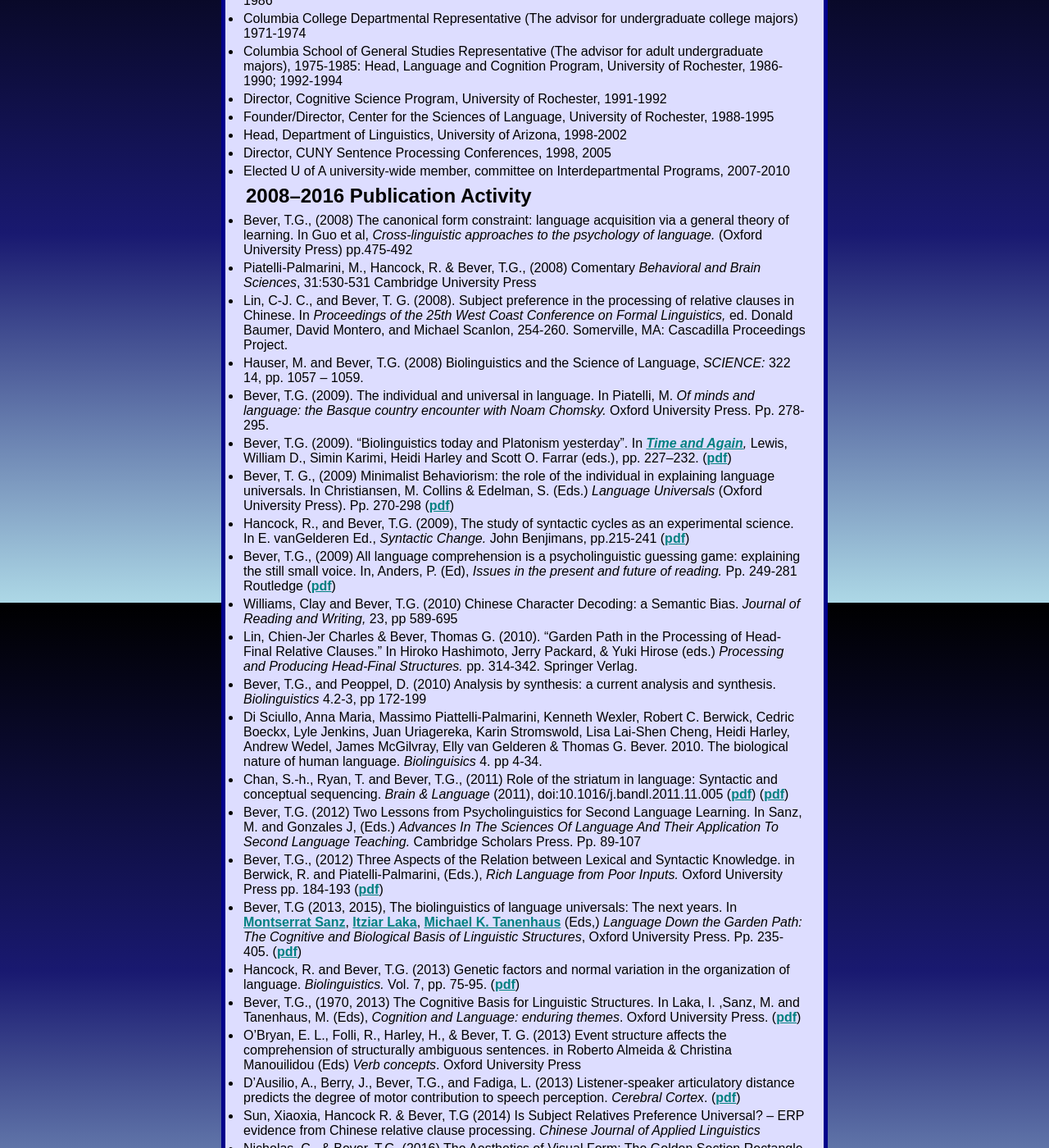
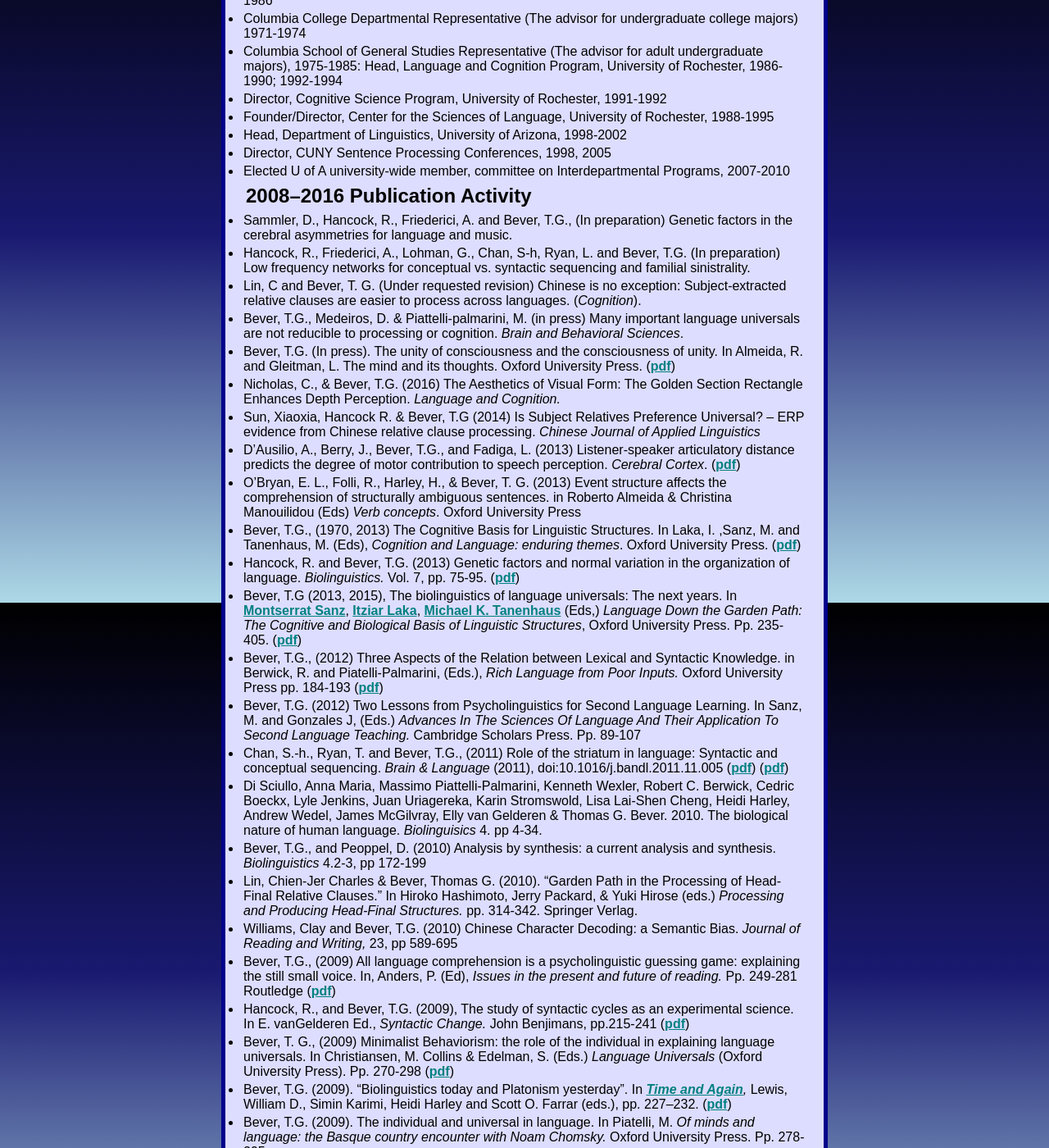
Before and after one commit to coglanglab/coglanglab.github.io, a Jekyll site: the page built from papers.md, in a window 1280 px wide and 1400 px high, scrolled down 1065 px. Shown: the whole window at 82% size. Built offline with Jekyll 4.4.1, drawn with Linux system fonts in a browser that asks for light colours; our own code applies the rules of GitHub Pages for plain Markdown files; some of the changed text lies outside the part shown.

Commit message:
order change

```diff
--- a/papers.md
+++ b/papers.md
@@ -69,73 +69,35 @@ Teaching Experience
 2008–2016 Publication Activity
 ------------------------------
 
--   Bever, T.G., (2008) The canonical form constraint: language
-    acquisition via a general theory of learning. In Guo et al,
-    *Cross-linguistic approaches to the psychology of language.* (Oxford
-    University Press) pp.475-492
--   Piatelli-Palmarini, M., Hancock, R. & Bever, T.G., (2008) Comentary
-    *Behavioral and Brain Sciences*, 31:530-531 Cambridge University
-    Press
--   Lin, C-J. C., and Bever, T. G. (2008). Subject preference in the
-    processing of relative clauses in Chinese. In *Proceedings of the
-    25th West Coast Conference on Formal Linguistics,* ed. Donald
-    Baumer, David Montero, and Michael Scanlon, 254-260. Somerville, MA:
-    Cascadilla Proceedings Project.
--   Hauser, M. and Bever, T.G. (2008) Biolinguistics and the Science of
-    Language, *SCIENCE:* 322 14, pp. 1057 – 1059.
--   Bever, T.G. (2009). The individual and universal in language. In
-    Piatelli, M. *Of minds and language: the Basque country encounter
-    with Noam Chomsky.* Oxford University Press. Pp. 278-295.
+
+-   Sammler, D., Hancock, R., Friederici, A. and Bever, T.G., (In preparation) Genetic factors in the cerebral asymmetries for language and music.
+-   Hancock, R., Friederici, A., Lohman, G., Chan, S-h, Ryan, L. and Bever, T.G. (In preparation) Low frequency networks for conceptual vs. syntactic sequencing and familial sinistrality.
+-   Lin, C and Bever, T. G. (Under requested revision) Chinese is no exception: Subject-extracted relative clauses are easier to process across languages. (*Cognition*).
+-   Bever, T.G., Medeiros, D. & Piattelli-palmarini, M. (in press) Many important language universals are not reducible to processing or cognition. *Brain and Behavioral Sciences*.
+-   Bever, T.G. (In press). The unity of consciousness and the consciousness of unity. In Almeida, R. and Gleitman, L. The mind and its thoughts. Oxford University Press. ([pdf](articles/fodorschriftSept6.pdf))
+-   Nicholas, C., & Bever, T.G. (2016) The Aesthetics of Visual Form: The Golden Section Rectangle Enhances Depth Perception. *Language and Cognition.*
+-   Sun, Xiaoxia, Hancock R. & Bever, T.G (2014) Is Subject Relatives Preference Universal? – ERP evidence from Chinese relative clause processing. *Chinese Journal of Applied Linguistics*
+-   D'Ausilio, A., Berry, J., Bever, T.G., and Fadiga, L. (2013) Listener-speaker articulatory distance predicts the degree of motor contribution to speech perception. *Cerebral Cortex*. ([pdf](articles/BartoliEtAl2013.pdf))
+-   O'Bryan, E. L., Folli, R., Harley, H., & Bever, T. G. (2013) Event structure affects the comprehension of structurally ambiguous sentences. in Roberto Almeida & Christina Manouilidou (Eds) *Verb concepts*. Oxford University Press
+-   Bever, T.G., (1970, 2013) The Cognitive Basis for Linguistic Structures. In Laka, I. ,Sanz, M. and Tanenhaus, M. (Eds), *Cognition and Language: enduring themes*. Oxford University Press. ([pdf](articles/Bever_1970_2013_Cognitive_Basis_for_Linguistic_Structures.pdf))
+-   Hancock, R. and Bever, T.G. (2013) Genetic factors and normal variation in the organization of language. *Biolinguistics.* Vol. 7, pp. 75-95. ([pdf](articles/HancockBeverBiolinguistics.pdf))
+-   Bever, T.G (2013, 2015), The biolinguistics of language universals: The next years. In [Montserrat Sanz](http://www.amazon.com/s/ref=dp_byline_sr_book_1?ie=UTF8&field-author=Montserrat+Sanz&search-alias=books&text=Montserrat+Sanz&sort=relevancerank), [Itziar Laka](http://www.amazon.com/s/ref=dp_byline_sr_book_2?ie=UTF8&field-author=Itziar+Laka&search-alias=books&text=Itziar+Laka&sort=relevancerank), [Michael K.  Tanenhaus](http://www.amazon.com/Michael-K.-Tanenhaus/e/B00J5YVECK/ref=dp_byline_cont_book_3) (Eds,) *Language Down the Garden Path: The Cognitive and Biological Basis of Linguistic Structures*, Oxford University Press. Pp.  235-405. ([pdf](articles/Chapter_22._Bever_TGB.pdf))
+-   Bever, T.G., (2012) Three Aspects of the Relation between Lexical and Syntactic Knowledge. in Berwick, R. and Piatelli-Palmarini, (Eds.), *Rich Language from Poor Inputs.* Oxford University Press pp. 184-193 ([pdf](articles/Bever_for_Carol_volume.pdf))
+-   Bever, T.G. (2012) Two Lessons from Psycholinguistics for Second Language Learning. In Sanz, M. and Gonzales J, (Eds.) *Advances In The Sciences Of Language And Their Application To Second Language Teaching.* Cambridge Scholars Press. Pp. 89-107
+-   Chan, S.-h., Ryan, T. and Bever, T.G., (2011) Role of the striatum in language: Syntactic and conceptual sequencing. *Brain & Language* (2011), doi:10.1016/j.bandl.2011.11.005 ([pdf](articles/Chan?.Bever.pdf)) ([pdf](articles/ChanEtAl2013.pdf))
+-   Di Sciullo, Anna Maria, Massimo Piattelli-Palmarini, Kenneth Wexler, Robert C. Berwick, Cedric Boeckx, Lyle Jenkins, Juan Uriagereka, Karin Stromswold, Lisa Lai-Shen Cheng, Heidi Harley, Andrew Wedel, James McGilvray, Elly van Gelderen & Thomas G. Bever. 2010. The biological nature of human language. *Biolinguisics* 4. pp 4-34.
+-   Bever, T.G., and Peoppel, D. (2010) Analysis by synthesis: a current analysis and synthesis. *Biolinguistics* 4.2-3, pp 172-199
+-   Lin, Chien-Jer Charles & Bever, Thomas G. (2010). "Garden Path in the Processing of Head-Final Relative Clauses." In Hiroko Hashimoto, Jerry Packard, & Yuki Hirose (eds.) *Processing and Producing Head-Final Structures.* pp. 314-342. Springer Verlag.
+-   Williams, Clay and Bever, T.G. (2010) Chinese Character Decoding: a Semantic Bias. *Journal of Reading and Writing,* 23, pp 589-695
+-   Bever, T.G., (2009) All language comprehension is a psycholinguistic guessing game: explaining the still small voice. In, Anders, P.  (Ed), *Issues in the present and future of reading.* Pp. 249-281 Routledge ([pdf](articles/BEVERGoodmanpaperRs.pdf))
+-   Hancock, R., and Bever, T.G. (2009), The study of syntactic cycles as an experimental science. In E. vanGelderen Ed., *Syntactic Change.* John Benjimans, pp.215-241 ([pdf](articles/Hancock&BeverCYCLES.pdf))
+-   Bever, T. G., (2009) Minimalist Behaviorism: the role of the individual in explaining language universals. In Christiansen, M.  Collins & Edelman, S. (Eds.) *Language Universals* (Oxford University Press). Pp. 270-298 ([pdf](articles/Cornell_UniversalsfinalRS.pdf))
 -   Bever, T.G. (2009). "Biolinguistics today and Platonism yesterday".  In *[Time and Again](http://www.benjamins.nl/cgi-bin/t_bookview.cgi?bookid=LA%20135),* Lewis, William D., Simin Karimi, Heidi Harley and Scott O. Farrar (eds.), pp. 227–232. ([pdf](articles/bever_2009_TerryFestschrift.pdf))
--   Bever, T. G., (2009) Minimalist Behaviorism: the role of the individual in explaining language universals. In Christiansen, M.  Collins & Edelman, S. (Eds.) *Language Universals* (Oxford University Press). Pp. 270-298 ([pdf](articles/Cornell_UniversalsfinalRS.pdf))
--   Hancock, R., and Bever, T.G. (2009), The study of syntactic cycles as an experimental science. In E. vanGelderen Ed., *Syntactic Change.* John Benjimans, pp.215-241 ([pdf](articles/Hancock&BeverCYCLES.pdf))
--   Bever, T.G., (2009) All language comprehension is a psycholinguistic guessing game: explaining the still small voice. In, Anders, P.  (Ed), *Issues in the present and future of reading.* Pp. 249-281 Routledge ([pdf](articles/BEVERGoodmanpaperRs.pdf))
--   Williams, Clay and Bever, T.G. (2010) Chinese Character Decoding: a
-    Semantic Bias. *Journal of Reading and Writing,* 23, pp 589-695
--   Lin, Chien-Jer Charles & Bever, Thomas G. (2010). "Garden Path in
-    the Processing of Head-Final Relative Clauses." In Hiroko Hashimoto,
-    Jerry Packard, & Yuki Hirose (eds.) *Processing and Producing
-    Head-Final Structures.* pp. 314-342. Springer Verlag.
--   Bever, T.G., and Peoppel, D. (2010) Analysis by synthesis: a current
-    analysis and synthesis. *Biolinguistics* 4.2-3, pp 172-199
--   Di Sciullo, Anna Maria, Massimo Piattelli-Palmarini, Kenneth Wexler,
-    Robert C. Berwick, Cedric Boeckx, Lyle Jenkins, Juan Uriagereka,
-    Karin Stromswold, Lisa Lai-Shen Cheng, Heidi Harley, Andrew Wedel,
-    James McGilvray, Elly van Gelderen & Thomas G. Bever. 2010. The
-    biological nature of human language. *Biolinguisics* 4. pp 4-34.
--   Chan, S.-h., Ryan, T. and Bever, T.G., (2011) Role of the striatum in language: Syntactic and conceptual sequencing. *Brain & Language* (2011), doi:10.1016/j.bandl.2011.11.005 ([pdf](articles/Chan?.Bever.pdf)) ([pdf](articles/ChanEtAl2013.pdf))
--   Bever, T.G. (2012) Two Lessons from Psycholinguistics for Second
-    Language Learning. In Sanz, M. and Gonzales J, (Eds.) *Advances In
-    The Sciences Of Language And Their Application To Second Language
-    Teaching.* Cambridge Scholars Press. Pp. 89-107
--   Bever, T.G., (2012) Three Aspects of the Relation between Lexical and Syntactic Knowledge. in Berwick, R. and Piatelli-Palmarini, (Eds.), *Rich Language from Poor Inputs.* Oxford University Press pp. 184-193 ([pdf](articles/Bever_for_Carol_volume.pdf))
--   Bever, T.G (2013, 2015), The biolinguistics of language universals: The next years. In [Montserrat Sanz](http://www.amazon.com/s/ref=dp_byline_sr_book_1?ie=UTF8&field-author=Montserrat+Sanz&search-alias=books&text=Montserrat+Sanz&sort=relevancerank), [Itziar Laka](http://www.amazon.com/s/ref=dp_byline_sr_book_2?ie=UTF8&field-author=Itziar+Laka&search-alias=books&text=Itziar+Laka&sort=relevancerank), [Michael K.  Tanenhaus](http://www.amazon.com/Michael-K.-Tanenhaus/e/B00J5YVECK/ref=dp_byline_cont_book_3) (Eds,) *Language Down the Garden Path: The Cognitive and Biological Basis of Linguistic Structures*, Oxford University Press. Pp.  235-405. ([pdf](articles/Chapter_22._Bever_TGB.pdf))
--   Hancock, R. and Bever, T.G. (2013) Genetic factors and normal variation in the organization of language. *Biolinguistics.* Vol. 7, pp. 75-95. ([pdf](articles/HancockBeverBiolinguistics.pdf))
--   Bever, T.G., (1970, 2013) The Cognitive Basis for Linguistic Structures. In Laka, I. ,Sanz, M. and Tanenhaus, M. (Eds), *Cognition and Language: enduring themes*. Oxford University Press. ([pdf](articles/Bever_1970_2013_Cognitive_Basis_for_Linguistic_Structures.pdf))
--   O'Bryan, E. L., Folli, R., Harley, H., & Bever, T. G. (2013) Event
-    structure affects the comprehension of structurally ambiguous
-    sentences. in Roberto Almeida & Christina Manouilidou (Eds) *Verb
-    concepts*. Oxford University Press
--   D'Ausilio, A., Berry, J., Bever, T.G., and Fadiga, L. (2013) Listener-speaker articulatory distance predicts the degree of motor contribution to speech perception. *Cerebral Cortex*. ([pdf](articles/BartoliEtAl2013.pdf))
--   Sun, Xiaoxia, Hancock R. & Bever, T.G (2014) Is Subject Relatives
-    Preference Universal? – ERP evidence from Chinese relative clause
-    processing. *Chinese Journal of Applied Linguistics*
--   Nicholas, C., & Bever, T.G. (2016) The Aesthetics of Visual Form:
-    The Golden Section Rectangle Enhances Depth Perception. *Language
-    and Cognition.*
--   Bever, T.G. (In press). The unity of consciousness and the consciousness of unity. In Almeida, R. and Gleitman, L. The mind and its thoughts. Oxford University Press. ([pdf](articles/fodorschriftSept6.pdf))
--   Bever, T.G., Medeiros, D. & Piattelli-palmarini, M. (in press) Many
-    important language universals are not reducible to processing or
-    cognition. *Brain and Behavioral Sciences*.
--   Lin, C and Bever, T. G. (Under requested revision) Chinese is no
-    exception: Subject-extracted relative clauses are easier to process
-    across languages. (*Cognition*).
--   Hancock, R., Friederici, A., Lohman, G., Chan, S-h, Ryan, L. and
-    Bever, T.G. (In preparation) Low frequency networks for conceptual
-    vs. syntactic sequencing and familial sinistrality.
--   Sammler, D., Hancock, R., Friederici, A. and Bever, T.G., (In
-    preparation) Genetic factors in the cerebral asymmetries for
-    language and music.
+-   Bever, T.G. (2009). The individual and universal in language. In Piatelli, M. *Of minds and language: the Basque country encounter with Noam Chomsky.* Oxford University Press. Pp. 278-295.
+-   Hauser, M. and Bever, T.G. (2008) Biolinguistics and the Science of Language, *SCIENCE:* 322 14, pp. 1057 – 1059.
+-   Lin, C-J. C., and Bever, T. G. (2008). Subject preference in the processing of relative clauses in Chinese. In *Proceedings of the 25th West Coast Conference on Formal Linguistics,* ed. Donald Baumer, David Montero, and Michael Scanlon, 254-260. Somerville, MA: Cascadilla Proceedings Project.
+-   Piatelli-Palmarini, M., Hancock, R. & Bever, T.G., (2008) Comentary *Behavioral and Brain Sciences*, 31:530-531 Cambridge University Press
+-   Bever, T.G., (2008) The canonical form constraint: language acquisition via a general theory of learning. In Guo et al, *Cross-linguistic approaches to the psychology of language.* (Oxford University Press) pp.475-492
 
 Patents 2008-2016
 -----------------
```
Also changed, not shown: 2 other files.
